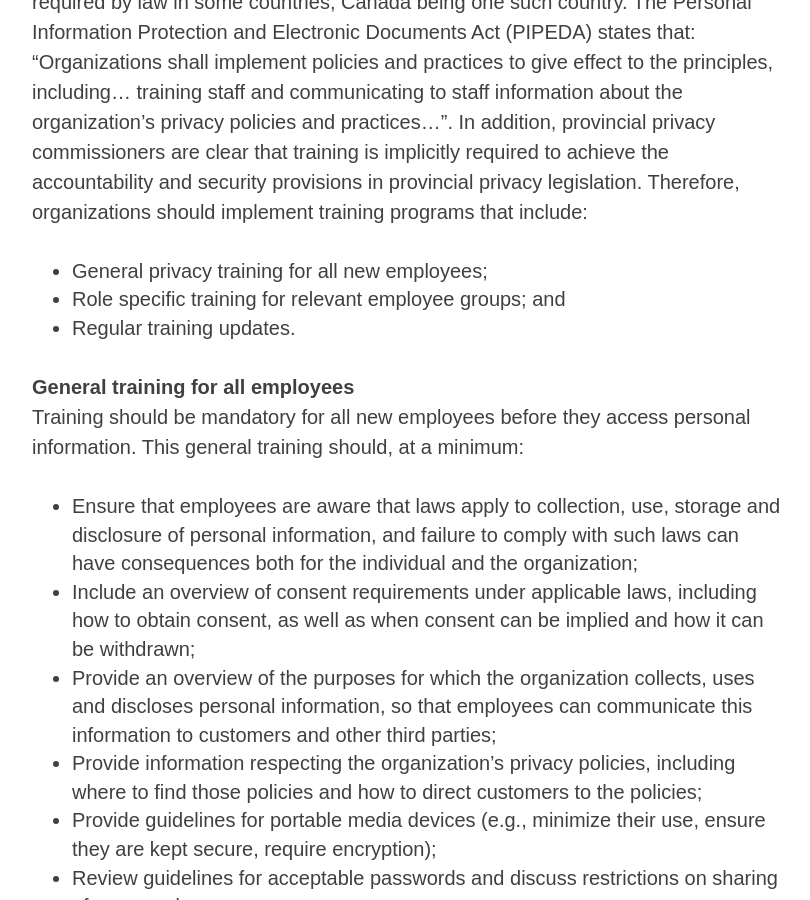
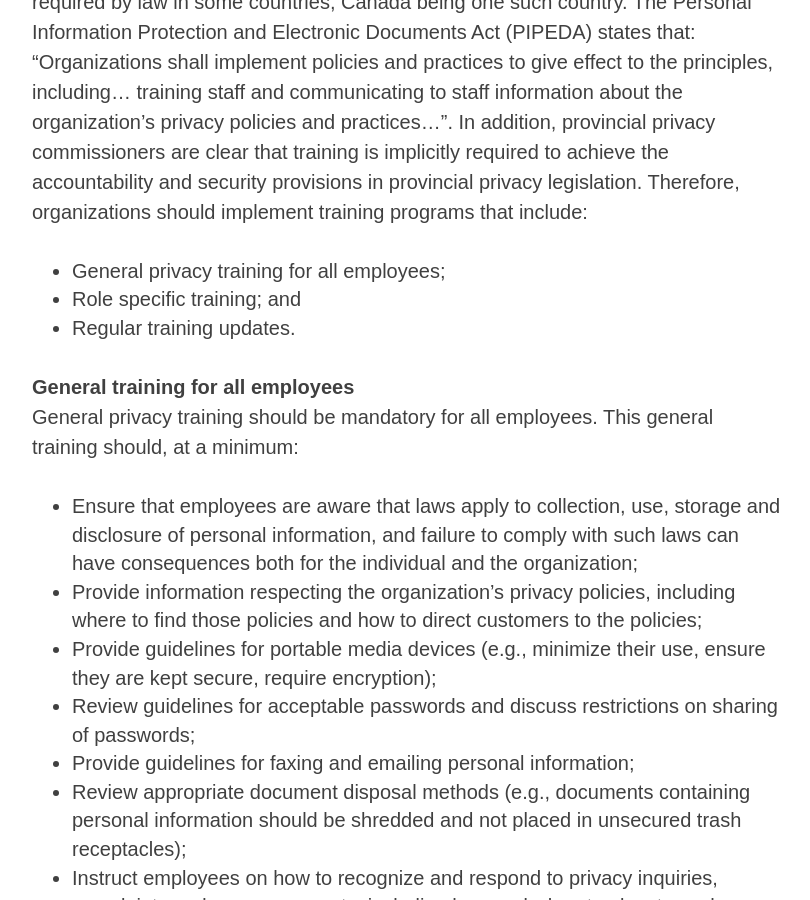
Before and after one commit to riod4/resources, a Jekyll site: the page built from _services/training-staff-service.md, in a window 1280 px wide and 900 px high, scrolled down 873 px. Shown: the whole window, without its empty margins (233-1043 px from the left). Built offline with Jekyll 4.4.1, drawn with Linux system fonts in a browser that asks for light colours; nearby versions of some CDN libraries.

Commit message:
12-02-2020 v05

```diff
--- a/_services/training-staff-service.md
+++ b/_services/training-staff-service.md
@@ -18,16 +18,14 @@ The most common cause of privacy breaches is human error. Such mistakes include
 
 In addition to being good practice, to avoid privacy breaches, privacy training is required by law in some countries, Canada being one such country. The Personal Information Protection and Electronic Documents Act (PIPEDA) states that: "Organizations shall implement policies and practices to give effect to the principles, including… training staff and communicating to staff information about the organization's privacy policies and practices...". In addition, provincial privacy commissioners are clear that training is implicitly required to achieve the accountability and security provisions in provincial privacy legislation. Therefore, organizations should implement training programs that include:
 
-- General privacy training for all new employees;
-- Role specific training for relevant employee groups; and
+- General privacy training for all employees;
+- Role specific training; and
 - Regular training updates.
 
 **General training for all employees**
-Training should be mandatory for all new employees before they access personal information. This general training should, at a minimum:
+General privacy training should be mandatory for all employees. This general training should, at a minimum:
 
 - Ensure that employees are aware that laws apply to collection, use, storage and disclosure of personal information, and failure to comply with such laws can have consequences both for the individual and the organization;
-- Include an overview of consent requirements under applicable laws, including how to obtain consent, as well as when consent can be implied and how it can be withdrawn;
-- Provide an overview of the purposes for which the organization collects, uses and discloses personal information, so that employees can communicate this information to customers and other third parties;
 - Provide information respecting the organization's privacy policies, including where to find those policies and how to direct customers to the policies;
 - Provide guidelines for portable media devices (e.g., minimize their use, ensure they are kept secure, require encryption);
 - Review guidelines for acceptable passwords and discuss restrictions on sharing of passwords;
```
